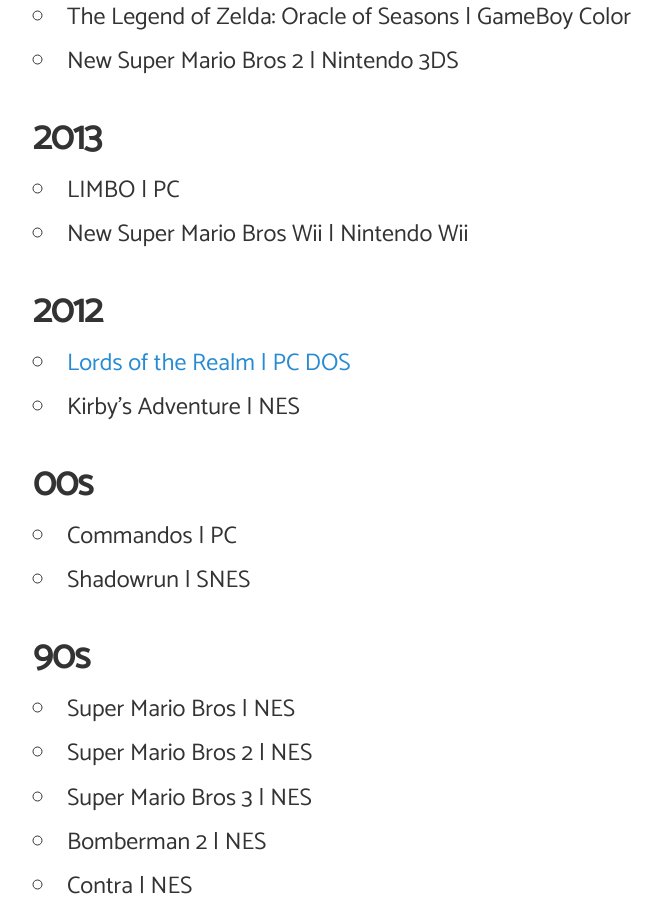
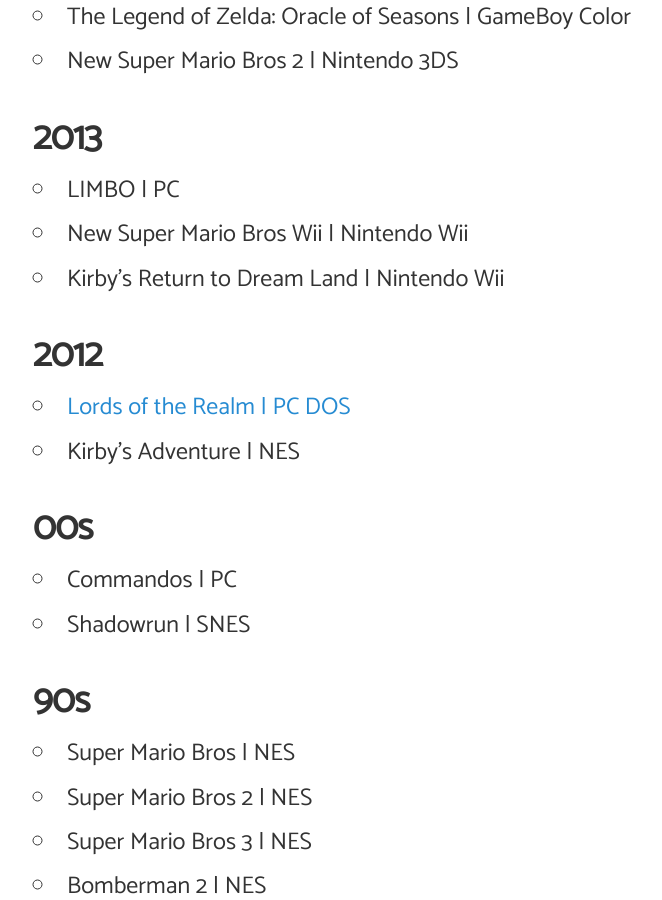
Before and after one commit to angelsimon/angelsimon.github.io, a Jekyll site: the page built from _posts/2016-09-07-jueguitos-que-termine.md, in a window 1280 px wide and 900 px high, scrolled down 914 px. Shown: the whole window, without its empty margins (31-693 px from the left). Built offline with Jekyll 4.4.1, drawn with Linux system fonts in a browser that asks for light colours; nearby versions of some CDN libraries; comment, search, counter and statistics services are not loaded.

Commit message:
Update 2016-09-07-jueguitos-que-termine.md

```diff
--- a/_posts/2016-09-07-jueguitos-que-termine.md
+++ b/_posts/2016-09-07-jueguitos-que-termine.md
@@ -27,6 +27,7 @@
 <ul>
 <li>LIMBO | PC</li>
 <li>New Super Mario Bros Wii | Nintendo Wii</li>
+<li>Kirby's Return to Dream Land | Nintendo Wii</li>
 </ul>
 <h2>2012</h2>
 <ul>
```
